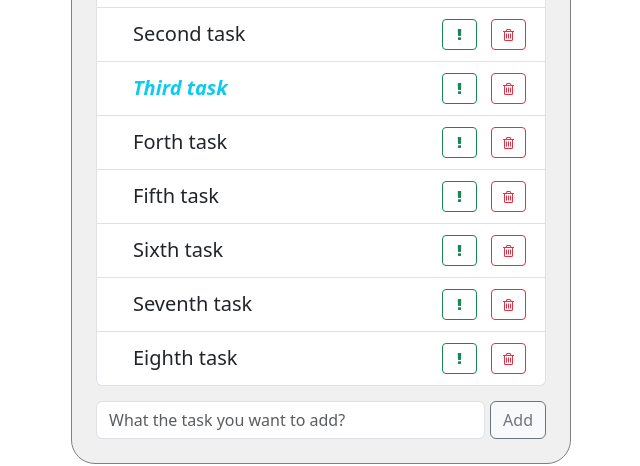
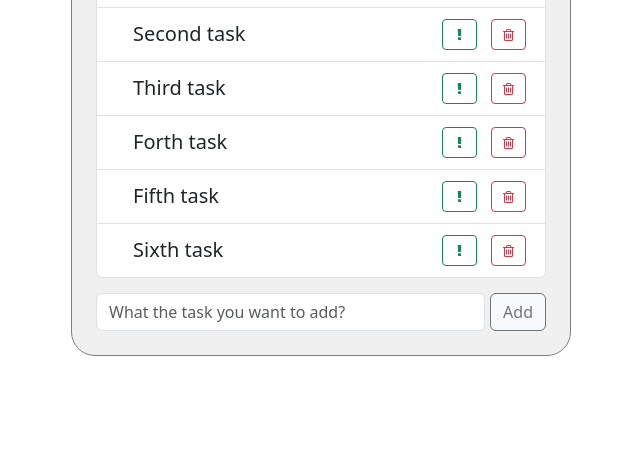
Before and after one commit to dima666Sik/Todo-List, a React (Create React App) app in the folder client/: page / in a window 1280 px wide. Shown: the part 165-631 px from the top of the page, without its empty margins (319-959 px from the left). Built offline with nearby package versions, Linux system fonts and the light colour scheme.

Commit message:
create add task, all data into class App. Add feature counter important, done, to do tasks.

```diff
--- a/client/src/components/app/App.js
+++ b/client/src/components/app/App.js
@@ -6,18 +6,27 @@ import TodoList from "../todoList";
 import { Component } from "react";
 
 export default class App extends Component {
+	minId = 0;
+
 	state = {
 		todoList: [
-			{ label: "First task", important: false, done: false, id: 1 },
-			{ label: "Second task", important: false, done: false, id: 2 },
-			{ label: "Third task", important: true, done: false, id: 3 },
-			{ label: "Forth task", important: false, done: false, id: 4 },
-			{ label: "Fifth task", important: false, done: false, id: 5 },
-			{ label: "Sixth task", important: false, done: false, id: 6 },
-			{ label: "Seventh task", important: false, done: false, id: 7 },
-			{ label: "Eighth task", important: false, done: false, id: 8 },
+			this.onCreateItem("First task"),
+			this.onCreateItem("Second task"),
+			this.onCreateItem("Third task"),
+			this.onCreateItem("Forth task"),
+			this.onCreateItem("Fifth task"),
+			this.onCreateItem("Sixth task"),
 		],
 	};
+
+	onCreateItem(label) {
+		return {
+			label,
+			important: false,
+			done: false,
+			id: ++this.minId,
+		};
+	}
 
 	onDeleteItem = (id) => {
 		this.setState(({ todoList }) => {
@@ -34,37 +43,64 @@ export default class App extends Component {
 
 	onAdd = (text) => {
 		this.setState(({ todoList }) => {
-			let createIdForNewItem = todoList.reduce((prev, cur) => {
-				if (prev.b > cur.b) {
-					return prev.id;
-				}
-				return cur.id;
-			});
-
-			const newArrayWithAddItem = [
-				...todoList,
-				{
-					label: text,
-					important: false,
-					done: false,
-					id: ++createIdForNewItem,
-				},
-			];
+			const newArrayWithAddItem = [...todoList, this.onCreateItem(text)];
 			return {
 				todoList: newArrayWithAddItem,
 			};
 		});
 	};
 
+	onToggleUpdateProps(array, id, prop) {
+		const index = array.findIndex((element) => element.id === id);
+		const oldItem = array[index];
+		const updateItem = { ...oldItem, [prop]: !oldItem[prop] };
+
+		return [...array.slice(0, index), updateItem, ...array.slice(index + 1)];
+	}
+
+	onToggleImportant = (id) => {
+		console.log("Toggle important");
+		this.setState(({ todoList }) => {
+			return {
+				todoList: this.onToggleUpdateProps(todoList, id, "important"),
+			};
+		});
+	};
+
+	onToggleDone = (id) => {
+		console.log("Toggle done");
+		this.setState(({ todoList }) => {
+			return {
+				todoList: this.onToggleUpdateProps(todoList, id, "done"),
+			};
+		});
+	};
+
+	countValuesIntoTasks(prop) {
+		return this.state.todoList
+			.map((task) => task[prop])
+			.reduce((prev, curr) => (curr ? ++prev : prev), 0);
+	}
+
+	countToDoTasks() {
+		return this.state.todoList.length - this.countValuesIntoTasks("done");
+	}
+
 	render() {
 		return (
 			<div className="app-todo-list-container">
 				<div className="app-todo-list">
-					<AppHeader toDo={3} done={5} />
+					<AppHeader
+						toDo={this.countToDoTasks()}
+						done={this.countValuesIntoTasks("done")}
+						importantTask={this.countValuesIntoTasks("important")}
+					/>
 					<SearchPanel />
 					<TodoList
 						todoList={this.state.todoList}
 						onDeleted={this.onDeleteItem}
+						onToggleImportant={this.onToggleImportant}
+						onToggleDone={this.onToggleDone}
 					/>
 					<ItemAddTask onAdded={this.onAdd} />
 				</div>
--- a/client/src/components/appHeader/AppHeader.css
+++ b/client/src/components/appHeader/AppHeader.css
@@ -1,13 +1,15 @@
 .app-header {
 	padding: 10px 0px;
-	align-items: flex-end;
+	flex-direction: column;
 }
 
 .app-header h1 {
 	flex-grow: 1;
+	text-align: center;
 }
 
 .app-header h2 {
 	font-size: 1.2rem;
 	color: grey;
+	text-align: end;
 }
--- a/client/src/components/appHeader/AppHeader.js
+++ b/client/src/components/appHeader/AppHeader.js
@@ -3,13 +3,13 @@ import { Component } from "react";
 
 export default class AppHeader extends Component {
 	render() {
-		const { toDo, done } = this.props;
+		const { toDo, done, importantTask } = this.props;
 
 		return (
 			<div className="app-header d-flex">
 				<h1>Todo List</h1>
 				<h2>
-					{toDo} more to do, {done} done
+					{toDo} more to do, {done} done, {importantTask} important
 				</h2>
 			</div>
 		);
--- a/client/src/components/todoList/TodoList.js
+++ b/client/src/components/todoList/TodoList.js
@@ -4,14 +4,23 @@ import "./TodoList.css";
 
 export default class TodoList extends Component {
 	render() {
-		const { todoList, onDeleted } = this.props;
+		const { todoList, onDeleted, onToggleImportant, onToggleDone } = this.props;
 
 		const list = todoList.map((currentValue) => {
 			const { id, ...otherProps } = currentValue;
 
 			return (
 				<li key={id} className="list-group-item">
-					<TodoListItem {...otherProps} onDeleted={() => onDeleted(id)} />
+					<TodoListItem
+						{...otherProps}
+						onDeleted={() => onDeleted(id)}
+						onToggleImportant={() => {
+							onToggleImportant(id);
+						}}
+						onToggleDone={() => {
+							onToggleDone(id);
+						}}
+					/>
 				</li>
 			);
 		});
--- a/client/src/components/todoListItem/TodoListItem.js
+++ b/client/src/components/todoListItem/TodoListItem.js
@@ -2,27 +2,17 @@ import { Component } from "react";
 import "./TodoListItem.css";
 
 export default class TodoListItem extends Component {
-	state = {
-		done: this.props.done,
-		important: this.props.important,
-	};
+	render() {
+		const {
+			label,
+			onDeleted,
+			onToggleImportant,
+			onToggleDone,
+			done,
+			important,
+		} = this.props;
 
-	onLabelClick = () => {
-		this.setState(({ done }) => {
-			return { done: !done };
-		});
-	};
-
-	onMarkImportantTask = () => {
-		this.setState(({ important }) => {
-			return { important: !important };
-		});
-	};
-
-	render() {
-		const { label, onDeleted } = this.props;
 		let classNameSpanLabels = `todo-list-item d-flex`;
-		const { done, important } = this.state;
 
 		if (done) {
 			classNameSpanLabels += " done";
@@ -34,7 +24,7 @@ export default class TodoListItem extends Component {
 
 		return (
 			<span className={classNameSpanLabels}>
-				<span className="todo-list-item-label" onClick={this.onLabelClick}>
+				<span className="todo-list-item-label" onClick={onToggleDone}>
 					{label}
 				</span>
 
@@ -42,7 +32,7 @@ export default class TodoListItem extends Component {
 					<button
 						type="button"
 						className="btn btn-outline-success btn-sm"
-						onClick={this.onMarkImportantTask}
+						onClick={onToggleImportant}
 					>
 						<i className="fa fa-exclamation" />
 					</button>
```
